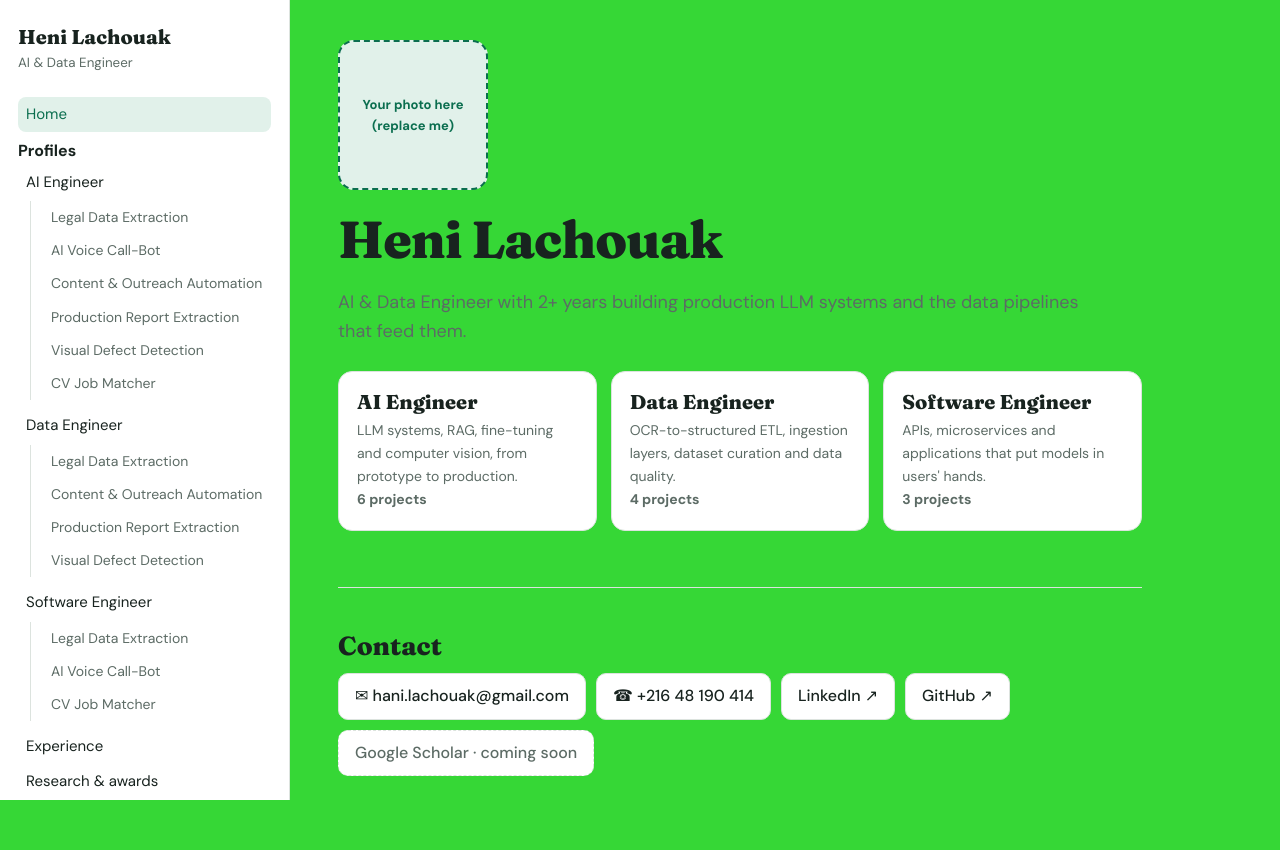
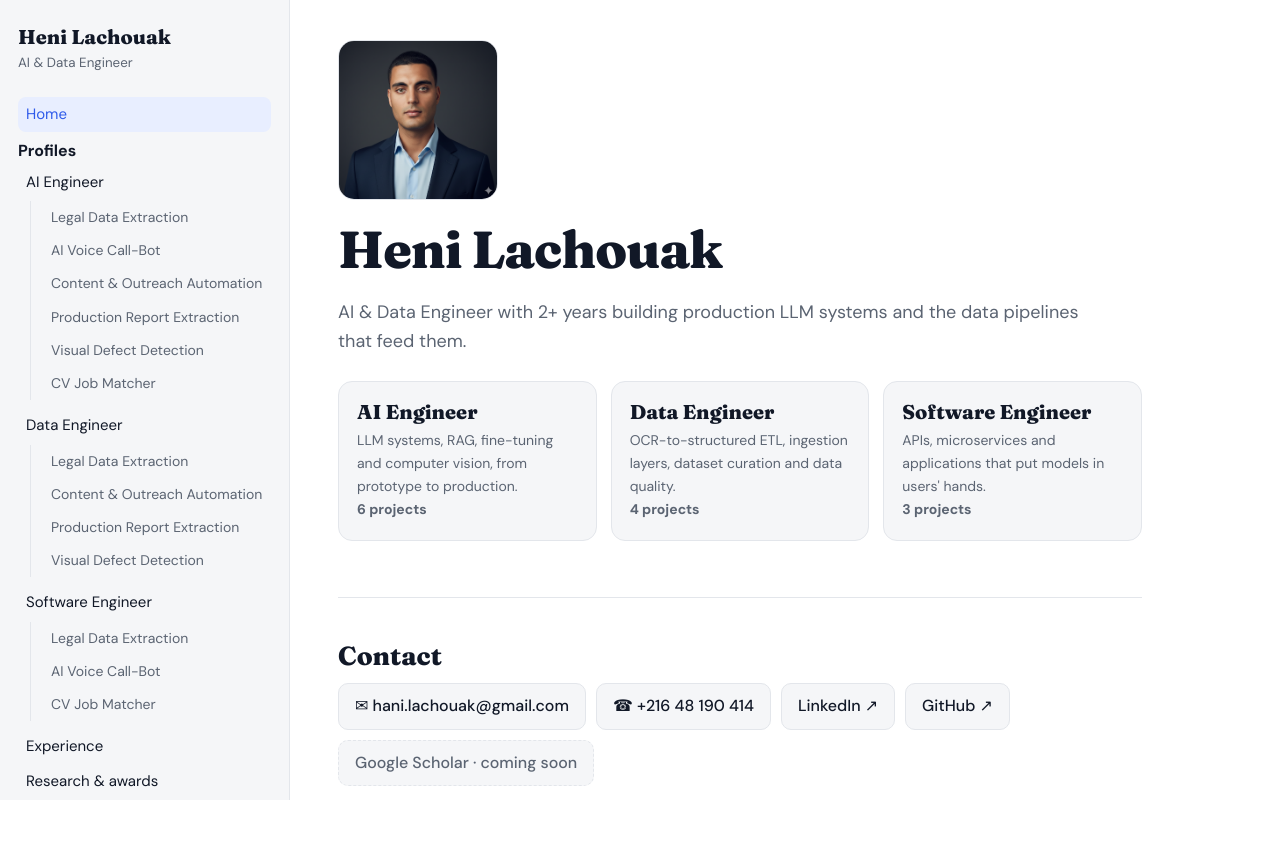
Before and after one commit to rasas444/heni-portfolio, a plain HTML site: page index.html in a window 1280 px wide. Drawn offline with Linux system fonts and the light colour scheme.

Commit message:
Update colors and add profile photo

```diff
--- a/index.html
+++ b/index.html
@@ -14,13 +14,13 @@
         rel="stylesheet">
     <style>
         :root {
-            --bg: #36d736;
-            --sf: #fff;
-            --tx: #18231F;
-            --mu: #5C6B65;
-            --ln: #DCE3DE;
-            --ac: #0B6E4F;
-            --ac2: #E1F1EA;
+            --bg: #FFFFFF;
+            --sf: #F5F6F8;
+            --tx: #111827;
+            --mu: #5B6472;
+            --ln: #E3E6EB;
+            --ac: #2F5BEA;
+            --ac2: #E8EEFF;
             box-sizing: border-box;
             padding-top: env(safe-area-inset-top, 0px);
             padding-bottom: env(safe-area-inset-bottom, 0px)
@@ -28,24 +28,24 @@
 
         @media(prefers-color-scheme:dark) {
             :root:not([data-theme="light"]) {
-                --bg: #0F1A16;
-                --sf: #16251F;
-                --tx: #E6EFEA;
-                --mu: #93A89F;
-                --ln: #27403A;
-                --ac: #4FCB9C;
-                --ac2: #173A2E
+                --bg: #0E1117;
+                --sf: #161B22;
+                --tx: #E6EAF0;
+                --mu: #8B95A5;
+                --ln: #262D38;
+                --ac: #7FA2FF;
+                --ac2: #1B2540
             }
         }
 
         :root[data-theme="dark"] {
-            --bg: #0F1A16;
-            --sf: #16251F;
-            --tx: #E6EFEA;
-            --mu: #93A89F;
-            --ln: #27403A;
-            --ac: #4FCB9C;
-            --ac2: #173A2E
+            --bg: #0E1117;
+            --sf: #161B22;
+            --tx: #E6EAF0;
+            --mu: #8B95A5;
+            --ln: #262D38;
+            --ac: #7FA2FF;
+            --ac2: #1B2540
         }
 
         html {
@@ -194,6 +194,16 @@
             font-size: 18px;
             color: var(--mu);
             max-width: 62ch
+        }
+
+        .me {
+            width: 160px;
+            height: 160px;
+            object-fit: cover;
+            border-radius: 16px;
+            border: 1px solid var(--ln);
+            margin-bottom: 20px;
+            display: block
         }
 
         .ph {
@@ -433,6 +443,7 @@
     <main id="m"></main>
     <div id="lb"><img alt=""></div>
     <script>
+        const EXT = ['jpeg', 'png', 'webp', 'JPG', 'PNG']; function phFix(i) { const n = +(i.dataset.n || 0); if (n < EXT.length) { i.dataset.n = n + 1; i.src = 'assets/heni.' + EXT[n] } else i.style.display = 'none' }
         let L = 0; const $ = s => document.querySelector(s), T = x => Array.isArray(x) ? x[L] : x;
         const S = { ev: ["Events", "Événements"], evd: ["Conferences, meetups and hackathons I attended or hosted.", "Conférences, rencontres et hackathons auxquels j'ai participé ou que j'ai animés."], cert: ["Certificate coming soon", "Certificat à venir"], post: ["View LinkedIn post", "Voir le post LinkedIn"], ph: ["Photos & certificates", "Photos et certificats"], home: ["Home", "Accueil"], exp: ["Experience", "Expérience"], res: ["Research & awards", "Recherche et distinctions"], con: ["Contact", "Contact"], prof: ["Profiles", "Profils"], demo: ["Demo video coming soon", "Vidéo démo à venir"], shots: ["Screenshots", "Captures d'écran"], proj: ["Projects", "Projets"], skills: ["Core skills", "Compétences clés"], back: ["Back to", "Retour à"], pub: ["Publications", "Publications"], aw: ["Awards", "Distinctions"], ed: ["Education & certifications", "Formation et certifications"] };
         const R = {
@@ -463,7 +474,7 @@
         function render() {
             const h = location.hash || '#/', a = h.split('/').slice(1), m = $('#m'); let o = ''; const bc = (...x) => `<div class="bc"><a href="#/">${T(S.home)}</a>${x.map(y => ' / ' + y).join('')}</div>`;
             $('#sub').textContent = L ? "Ingénieur IA & Data" : "AI & Data Engineer";
-            if (!a[0]) { o = `<div class="ph">Your photo here<br>(replace me)</div><h1>Heni Lachouak</h1><p class="lead">${L ? "Ingénieur IA & Data avec plus de 2 ans d'expérience sur des systèmes LLM en production et les pipelines de données qui les alimentent." : "AI & Data Engineer with 2+ years building production LLM systems and the data pipelines that feed them."}</p><div class="cards">${Object.keys(R).map(r => `<a class="c" href="#/${r}"><h3>${R[r].n}</h3><p>${T(R[r].d)}</p><p class="tg">${P.filter(p => p.r.includes(r)).length} ${T(S.proj).toLowerCase()}</p></a>`).join('')}</div>` }
+            if (!a[0]) { o = `<img class="me" src="assets/heni.jpg" alt="Heni Lachouak" onerror="phFix(this)"><h1>Heni Lachouak</h1><p class="lead">${L ? "Ingénieur IA & Data avec plus de 2 ans d'expérience sur des systèmes LLM en production et les pipelines de données qui les alimentent." : "AI & Data Engineer with 2+ years building production LLM systems and the data pipelines that feed them."}</p><div class="cards">${Object.keys(R).map(r => `<a class="c" href="#/${r}"><h3>${R[r].n}</h3><p>${T(R[r].d)}</p><p class="tg">${P.filter(p => p.r.includes(r)).length} ${T(S.proj).toLowerCase()}</p></a>`).join('')}</div>` }
             else if (R[a[0]] && !a[1]) { const r = a[0]; o = bc(R[r].n) + `<h1>${R[r].n}</h1><p class="lead">${T(R[r].d)}</p><h2>${T(S.proj)}</h2>${P.filter(p => p.r.includes(r)).map(p => pl(p.id, r)).join('')}<h2>${T(S.skills)}</h2><p>${R[r].k}</p>` }
             else if (R[a[0]]) { const r = a[0], p = P.find(x => x.id === a[1]); if (p) o = bc(`<a href="#/${r}">${R[r].n}</a>`, p.n) + `<h1>${p.n}</h1><p class="tg">${p.tg}</p><p class="lead">${T(p.s)}</p><ul class="p">${p.p.map(x => `<li>${T(x)}</li>`).join('')}</ul><p><b>Stack:</b> ${p.t}</p>${p.l.map(l => `<a class="btn" href="${l[1]}" target="_blank" rel="noopener">${l[0]} ↗</a>`).join('')}<div class="demo">${T(S.demo)}</div>${p.i.length ? `<h2>${T(S.shots)}</h2><div class="shots">${p.i.map(i => `<figure style="margin:0"><img src="${i[0]}" alt="${T(i.slice(1))}"><figcaption class="bc">${i[L + 1]}</figcaption></figure>`).join('')}</div>` : ''}<p><a href="#/${r}">← ${T(S.back)} ${R[r].n}</a></p>` }
             else if (a[0] == 'events') { const e = EV.find(x => x.id == a[1]); o = e ? bc(`<a href="#/events">${T(S.ev)}</a>`, T(e.n)) + `<h1>${T(e.n)}</h1><p class="tg">${T(e.d)}</p><p class="lead">${T(e.s)}</p>${e.p ? `<ul class="p">${e.p.map(x => `<li>${T(x)}</li>`).join('')}</ul>` : ''}${e.l.map(l => `<a class="btn" href="${l}" target="_blank" rel="noopener">${T(S.post)} ↗</a>`).join('')}${e.i.length ? `<h2>${T(S.ph)}</h2><div class="shots">${e.i.map(i => `<figure style="margin:0"><img src="${i[0]}" alt="${T(i.slice(1))}"><figcaption class="bc">${i[L + 1]}</figcaption></figure>`).join('')}</div>` : ''}${e.c ? '' : `<div class="demo">${T(S.cert)}</div>`}<p><a href="#/events">← ${T(S.back)} ${T(S.ev)}</a></p>` : bc(T(S.ev)) + `<h1>${T(S.ev)}</h1><p class="lead">${T(S.evd)}</p><div style="margin-top:20px">${EV.map(e => `<a class="row" href="#/events/${e.id}"><b>${T(e.n)}</b><span>${T(e.s)}</span><span class="tg">${T(e.d)}</span></a>`).join('')}</div>` }
```
Also changed, not shown: assets/heni.png (added).
